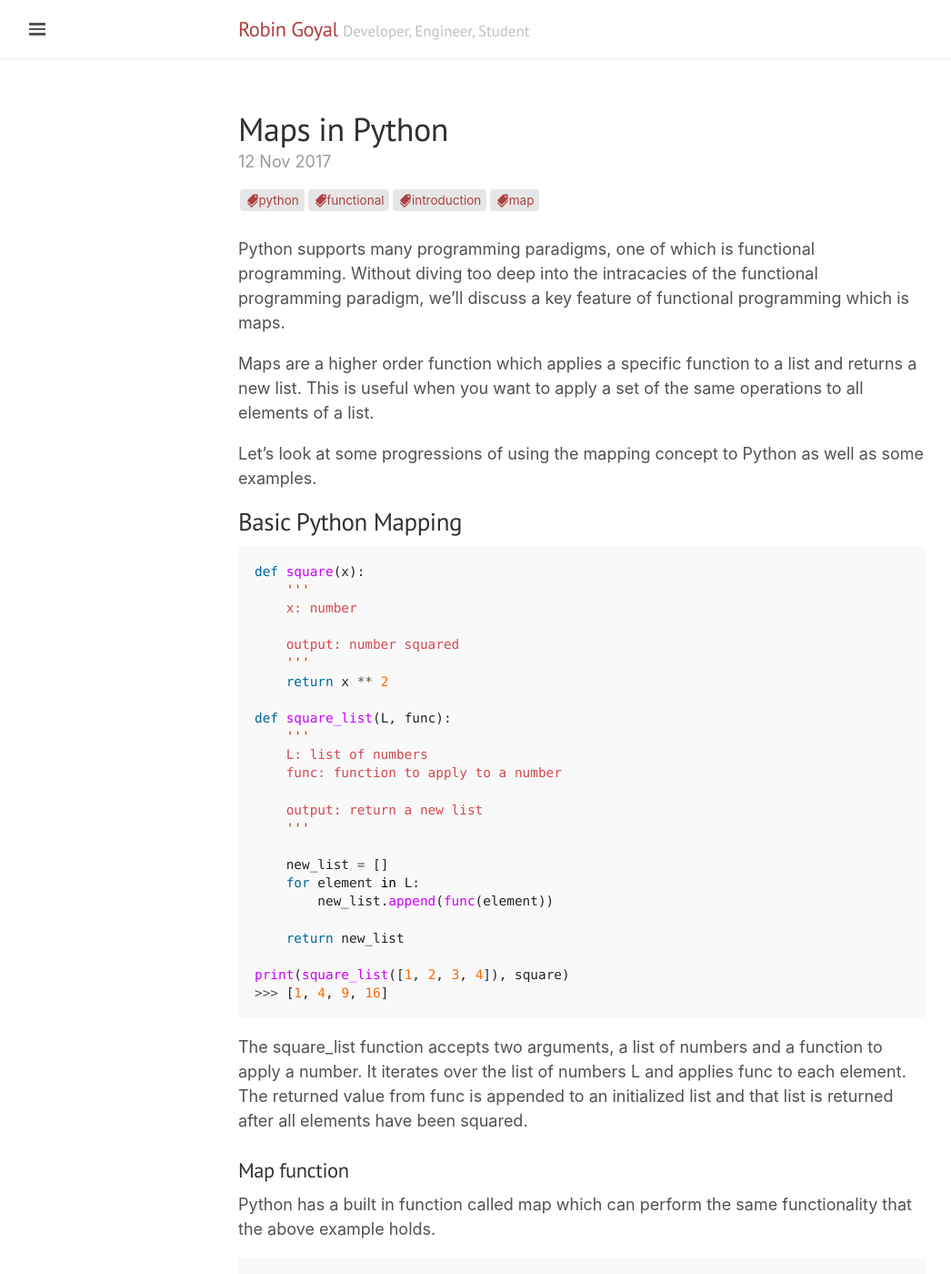
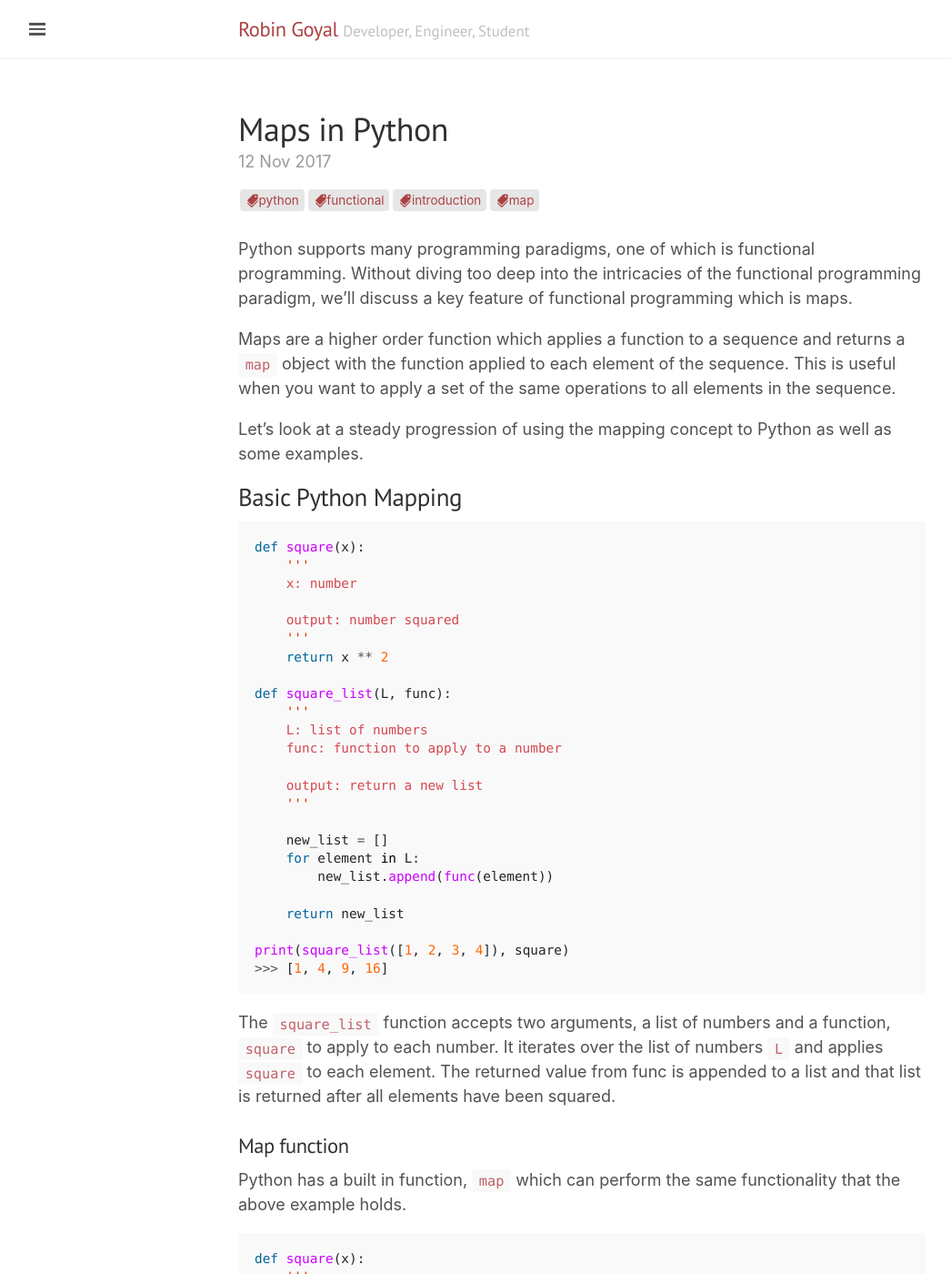
Before and after one commit to robgoyal/robgoyal.github.io, a Jekyll site: the page built from _posts/2017-11-12-mapping-python.md, in a window 1280 px wide and 1400 px high. Shown: the whole window at 91% size, without its empty margins (0-1046 px from the left). Built offline with Jekyll 4.4.1, drawn with Linux system fonts in a browser that asks for light colours; nearby versions of some CDN libraries; comment, search, counter and statistics services are not loaded; some of the changed text lies outside the part shown.

Commit message:
Updated the map blog post

````diff
--- a/_posts/2017-11-12-mapping-python.md
+++ b/_posts/2017-11-12-mapping-python.md
@@ -6,13 +6,13 @@
 tags: [python, functional, introduction, map]
 ---
 
-Python supports many programming paradigms, one of which is functional programming. Without diving too deep into the intracacies of the functional programming paradigm, we'll discuss a key feature of functional programming which is maps.
+Python supports many programming paradigms, one of which is functional programming. Without diving too deep into the intricacies of the functional programming paradigm, we'll discuss a key feature of functional programming which is maps.
 
 <!--more-->
 
-Maps are a higher order function which applies a specific function to a list and returns a new list. This is useful when you want to apply a set of the same operations to all elements of a list.
+Maps are a higher order function which applies a function to a sequence and returns a `map` object with the function applied to each element of the sequence. This is useful when you want to apply a set of the same operations to all elements in the sequence.
 
-Let's look at some progressions of using the mapping concept to Python as well as some examples.
+Let's look at a steady progression of using the mapping concept to Python as well as some examples.
 
 ## Basic Python Mapping
 
@@ -43,11 +43,11 @@
 >>> [1, 4, 9, 16]
 ```
 
-The square_list function accepts two arguments, a list of numbers and a function to apply a number. It iterates over the list of numbers L and applies func to each element. The returned value from func is appended to an initialized list and that list is returned after all elements have been squared.
+The `square_list` function accepts two arguments, a list of numbers and a function, `square` to apply to each number. It iterates over the list of numbers `L` and applies `square` to each element. The returned value from func is appended to a list and that list is returned after all elements have been squared.
 
 ### Map function
 
-Python has a built in function called map which can perform the same functionality that the above example holds.
+Python has a built in function, `map` which can perform the same functionality that the above example holds.
 
 ```python
 def square(x):
@@ -62,7 +62,7 @@
 print(result)
 >>> [1, 4, 9, 16]
 ```
-The map function creates an iterator with the results of each element of the list squared. The list function creates a list from the iterator.
+`map` returns a map object with the results of each element of the list squared. The `list` function creates a list from the map object.
 
 The above example only applied a single input to the function passed as an argument to map. Let's look at an example with two inputs as an argument to the function.
 
@@ -81,7 +81,7 @@
 >>> [2, 20, 56]
 ```
 
-`multiply` takes two arguments and returns the multiplied values. This shows that we could pass two lists to `map` so long as the function passed to `map` as an argument takes two arguments. This extends to any number of iterators so long as the number of iterators matches the number of arguments in the function.
+`multiply` takes two arguments and returns the value of the two arguments multiplied. This shows that we could pass two sequences to `map` so long as the function passed to `map` accepts two arguments as well. This extends to a variable number of sequences passed to map only if the number of arguments to function is the same.
 
 ### Lambda Functions
 
@@ -93,9 +93,7 @@
 >>> [1, 4, 9, 16]
 ```
 
-Lambda functions must be simple functions.
-
-Lambda functions can also take multiple variables.
+Lambda functions must be simple and are also able to accept multiple arguments. Below is an example of the `multiply` function being converted to a `lambda` expression.
 
 ```python
 result = list(map(lambda x, y: x * y, [1, 4, 7], [2, 5, 8]))
````
